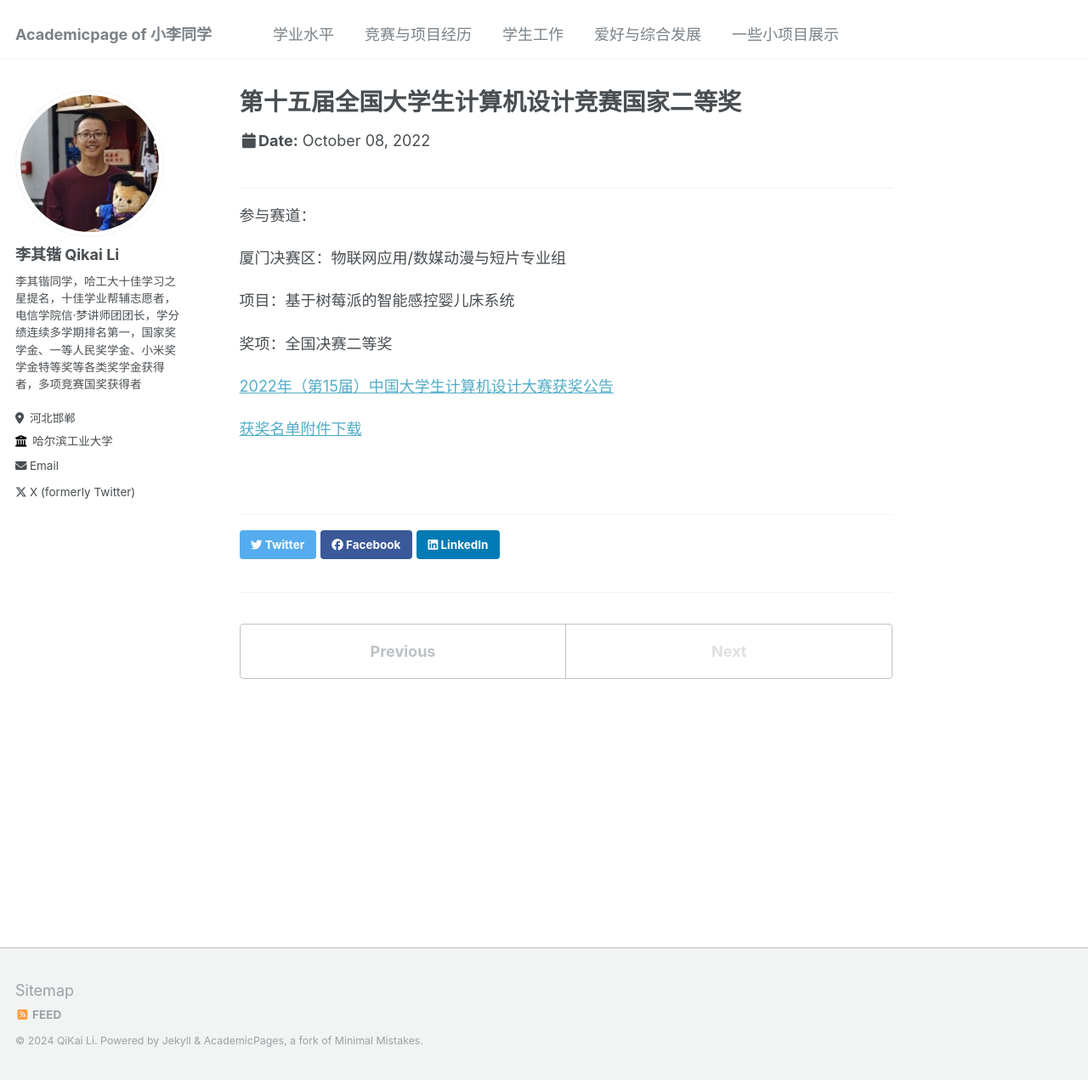
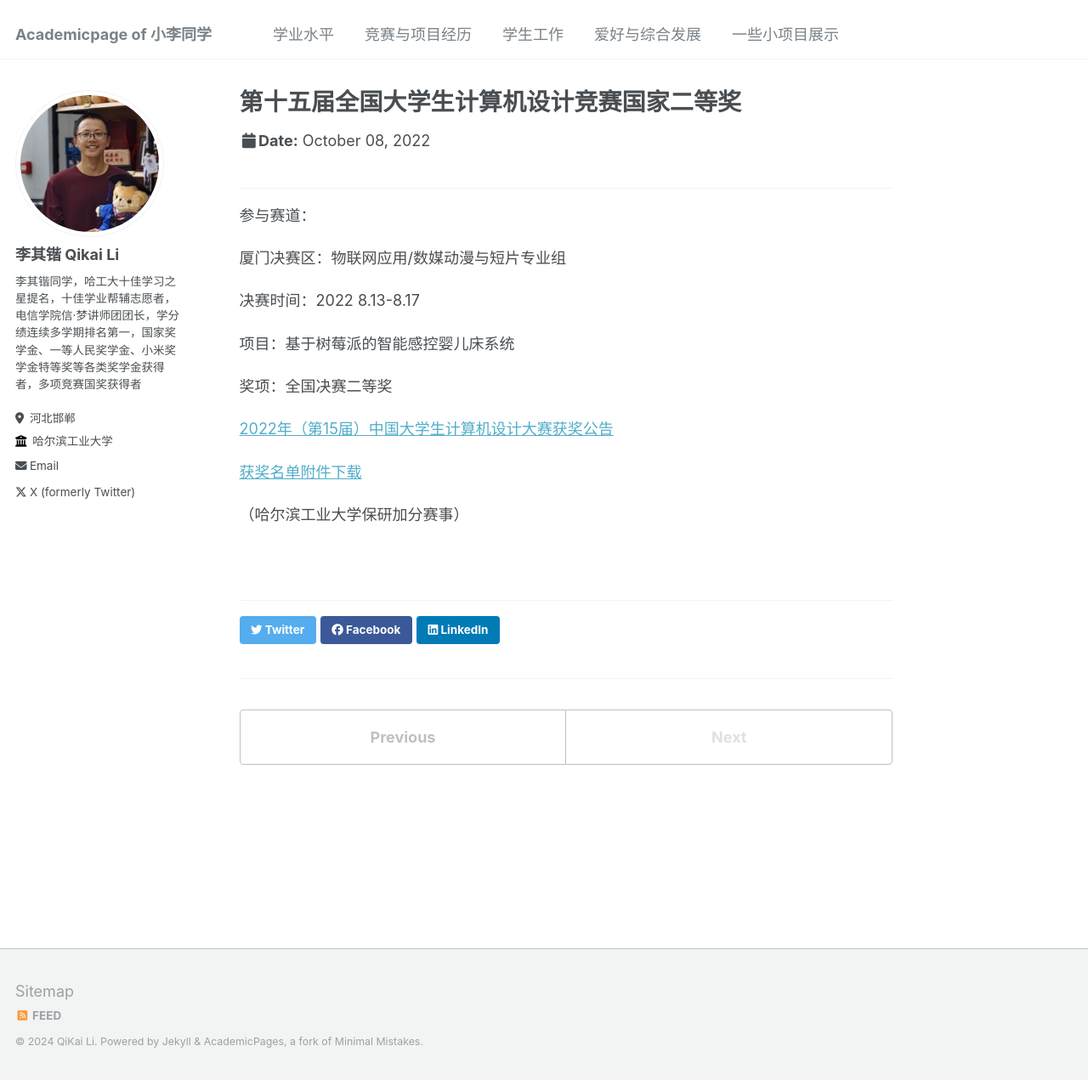
Before and after one commit to HITLqk/lqk, a Jekyll site: the page built from _talks/2012-03-01-talk-1.md, in a window 1280 px wide and 1271 px high. Shown: the whole window at 85% size. Built offline with Jekyll 4.4.1, drawn with Linux system fonts in a browser that asks for light colours.

Commit message:
Update 2012-03-01-talk-1.md

```diff
--- a/_talks/2012-03-01-talk-1.md
+++ b/_talks/2012-03-01-talk-1.md
@@ -14,6 +14,8 @@ location: "Online(Xiamen)"
 
 厦门决赛区：物联网应用/数媒动漫与短片专业组
 
+决赛时间：2022 8.13-8.17
+
 项目：基于树莓派的智能感控婴儿床系统
 
 奖项：全国决赛二等奖
@@ -21,3 +23,5 @@ location: "Online(Xiamen)"
 [2022年（第15届）中国大学生计算机设计大赛获奖公告](https://jsjds.blcu.edu.cn/info/1043/1742.htm)
 
 [获奖名单附件下载](https://2022.jsjds.com.cn/Backend/Common/file/download?name=vpGYyVcmKXCFE4r_fhG3mKH4E8ErzFM5.pdf)
+
+（哈尔滨工业大学保研加分赛事）
```
